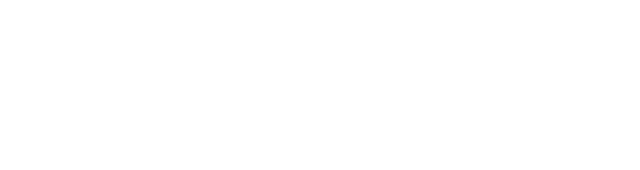
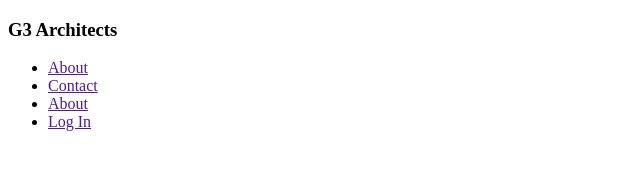
Before and after one commit to sonatonraj/My-Architects-Website, a plain HTML site: page index.html in a window 1280 px wide. Shown: the whole page, without its empty margins (0-640 px from the left). Drawn offline with Linux system fonts and the light colour scheme.

Commit message:
add stylesheet and font

```diff
--- a/index.html
+++ b/index.html
@@ -4,10 +4,20 @@
     <meta charset="UTF-8">
     <meta name="viewport" content="width=device-width, initial-scale=1.0">
     <title>Architects Website</title>
+
+    <link rel="stylesheet" href="styles/styles.css">
 </head>
 <body>
     <header>
-
+        <nav>
+            <h3>G3 Architects</h3>
+            <ul>
+                <li><a href="">About</a></li>
+                <li><a href="">Contact</a></li>
+                <li><a href="">About</a></li>
+                <li><a href="">Log In</a></li>
+            </ul>
+        </nav>
     </header>
     <main>
 
--- /dev/null
+++ b/styles/styles.css
@@ -0,0 +1,2 @@
+/* work sans font */
+  @import url('https://fonts.googleapis.com/css2?family=Lato:wght@700;900&family=Open+Sans:wght@700;800&family=Work+Sans:ital,wght@0,400;0,600;0,700;0,800;1,500&display=swap');
```
